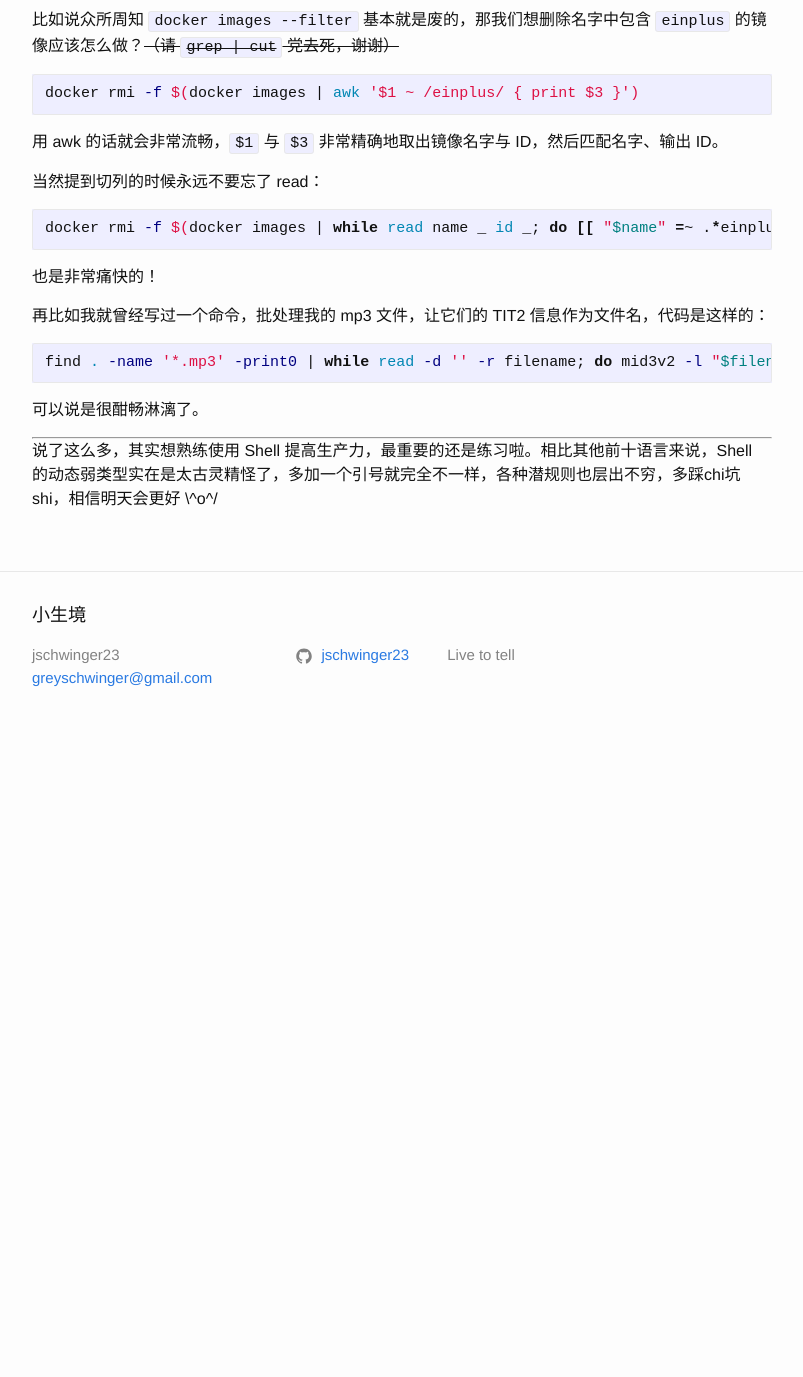
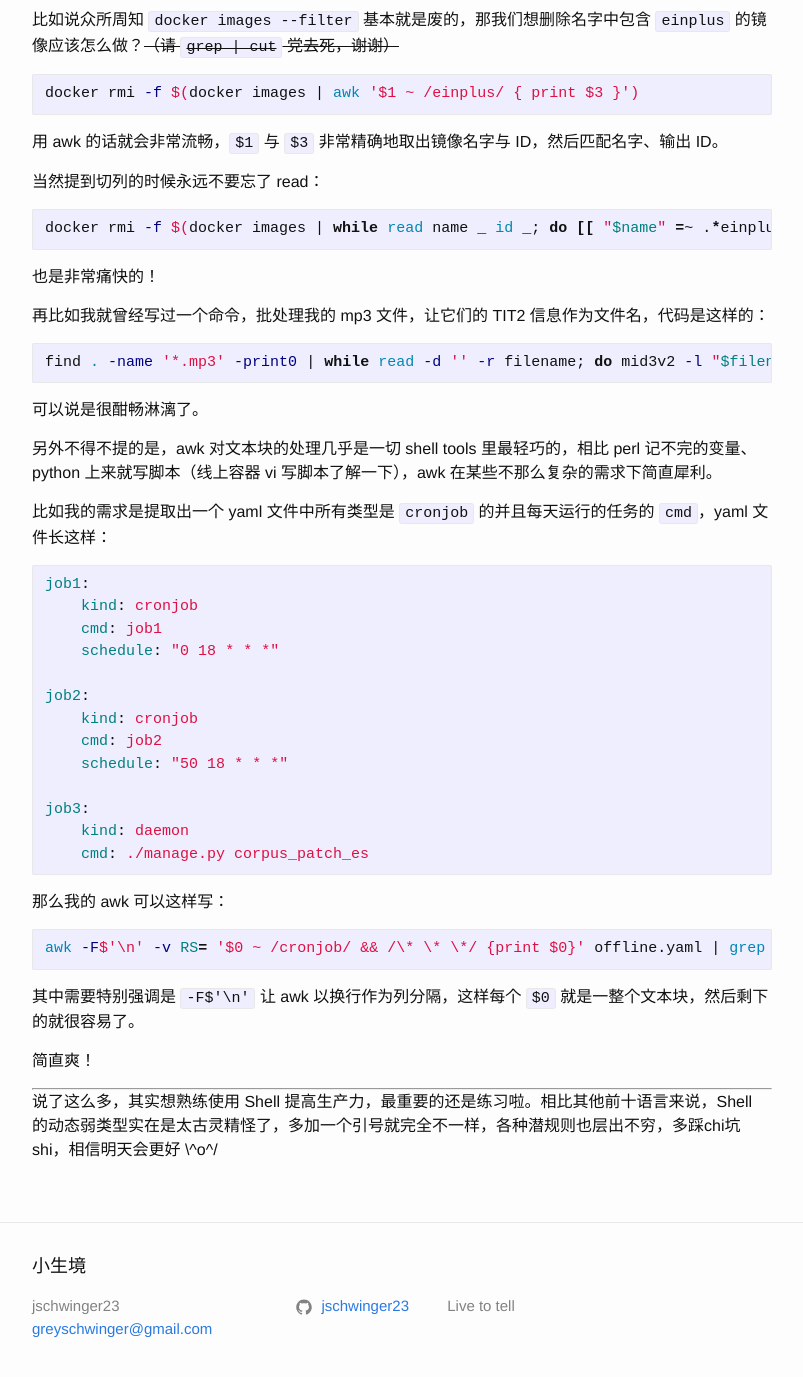
Before and after one commit to jschwinger233/jschwinger23.github.io, a Jekyll site: the page built from _posts/2018-02-23-Ghost in the-Shell.md, in a window 1280 px wide and 1400 px high, scrolled down 10116 px. Shown: the top 1377 px of the window, without its empty margins (238-1041 px from the left). Built offline with Jekyll 4.4.1, drawn with Linux system fonts in a browser that asks for light colours; before the commit the page ends 10865 px from its top, so only the background shows below that.

Commit message:
add awk oriented to bulk

````diff
--- a/_posts/2018-02-23-Ghost in the-Shell.md
+++ b/_posts/2018-02-23-Ghost in the-Shell.md
@@ -470,6 +470,36 @@ find . -name '*.mp3' -print0 | while read -d '' -r filename; do mid3v2 -l "$file
 
 可以说是很酣畅淋漓了。
 
+另外不得不提的是，awk 对文本块的处理几乎是一切 shell tools 里最轻巧的，相比 perl 记不完的变量、python 上来就写脚本（线上容器 vi 写脚本了解一下），awk 在某些不那么复杂的需求下简直犀利。
+
+比如我的需求是提取出一个 yaml 文件中所有类型是 `cronjob` 的并且每天运行的任务的 `cmd`，yaml 文件长这样：
+
+```yaml
+job1:
+    kind: cronjob
+    cmd: job1
+    schedule: "0 18 * * *"
+
+job2:
+    kind: cronjob
+    cmd: job2
+    schedule: "50 18 * * *"
+
+job3:
+    kind: daemon
+    cmd: ./manage.py corpus_patch_es
+```
+
+那么我的 awk 可以这样写：
+
+```shell
+awk -F$'\n' -v RS= '$0 ~ /cronjob/ && /\* \* \*/ {print $0}' offline.yaml | grep -P '(?<=cmd: ).+' -o
+```
+
+其中需要特别强调是 `-F$'\n'` 让 awk 以换行作为列分隔，这样每个 `$0` 就是一整个文本块，然后剩下的就很容易了。
+
+简直爽！
+
 ---
 
 说了这么多，其实想熟练使用 Shell 提高生产力，最重要的还是练习啦。相比其他前十语言来说，Shell 的动态弱类型实在是太古灵精怪了，多加一个引号就完全不一样，各种潜规则也层出不穷，多踩chi坑shi，相信明天会更好 \^o^/
````
Also changed, not shown: 1 other file.
